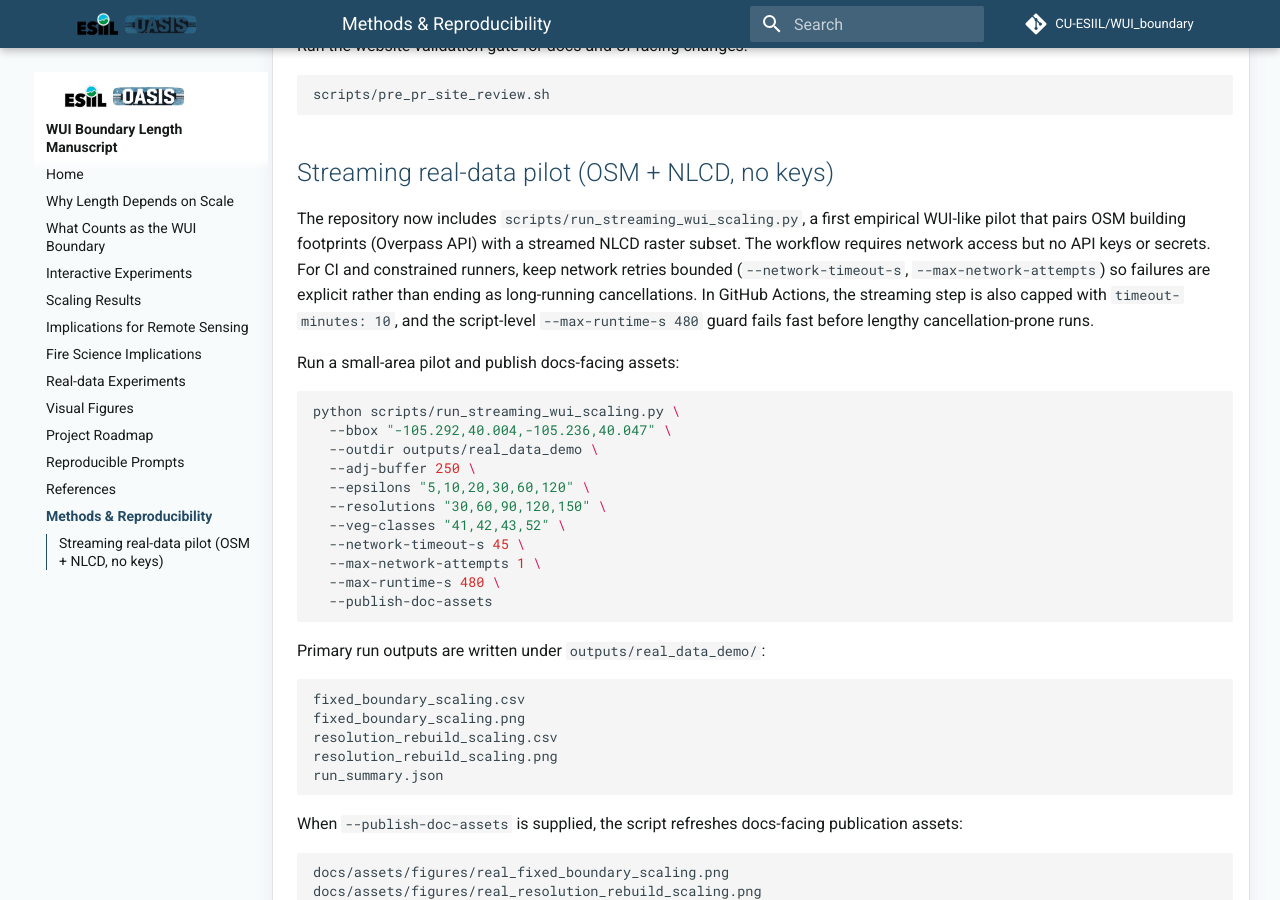
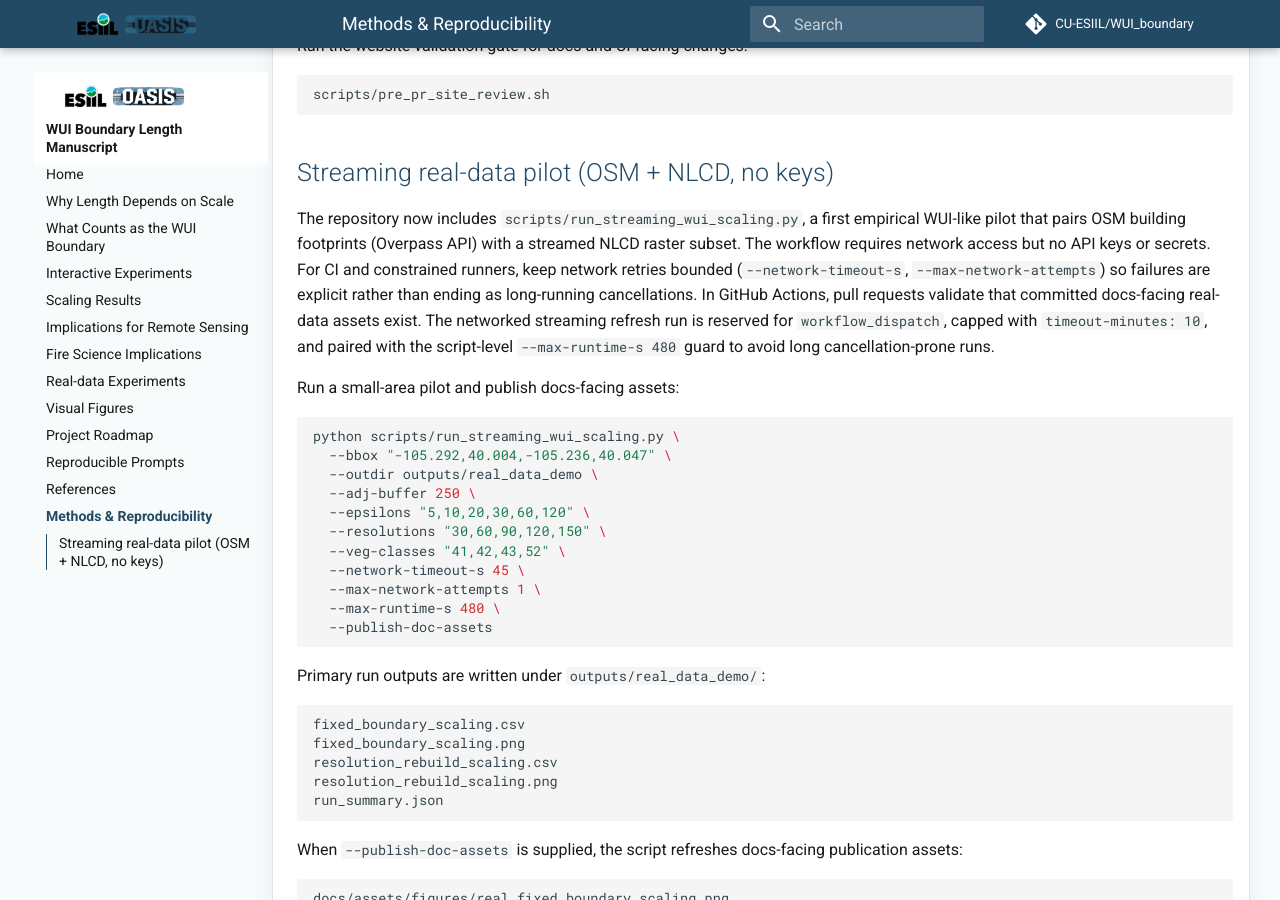
Before and after one commit to CU-ESIIL/WUI_boundary, an MkDocs documentation site: the page built from docs/methods-reproducibility.md, in a window 1280 px wide and 900 px high, scrolled down 675 px. Built offline with MkDocs 1.6.1 and Material for MkDocs 9.7.7, drawn with Linux system fonts in a browser that asks for light colours; comment, search, counter and statistics services are not loaded.

Commit message:
Reduce routine CI load by gating real-data refresh to manual runs

```diff
--- a/docs/methods-reproducibility.md
+++ b/docs/methods-reproducibility.md
@@ -25,7 +25,7 @@
 
 ## Streaming real-data pilot (OSM + NLCD, no keys)
 
-The repository now includes `scripts/run_streaming_wui_scaling.py`, a first empirical WUI-like pilot that pairs OSM building footprints (Overpass API) with a streamed NLCD raster subset. The workflow requires network access but no API keys or secrets. For CI and constrained runners, keep network retries bounded (`--network-timeout-s`, `--max-network-attempts`) so failures are explicit rather than ending as long-running cancellations. In GitHub Actions, the streaming step is also capped with `timeout-minutes: 10`, and the script-level `--max-runtime-s 480` guard fails fast before lengthy cancellation-prone runs.
+The repository now includes `scripts/run_streaming_wui_scaling.py`, a first empirical WUI-like pilot that pairs OSM building footprints (Overpass API) with a streamed NLCD raster subset. The workflow requires network access but no API keys or secrets. For CI and constrained runners, keep network retries bounded (`--network-timeout-s`, `--max-network-attempts`) so failures are explicit rather than ending as long-running cancellations. In GitHub Actions, pull requests validate that committed docs-facing real-data assets exist. The networked streaming refresh run is reserved for `workflow_dispatch`, capped with `timeout-minutes: 10`, and paired with the script-level `--max-runtime-s 480` guard to avoid long cancellation-prone runs.
 
 Run a small-area pilot and publish docs-facing assets:
 
```
Also changed, not shown: CHANGELOG.md (+3 -0 lines), 2 other files.
